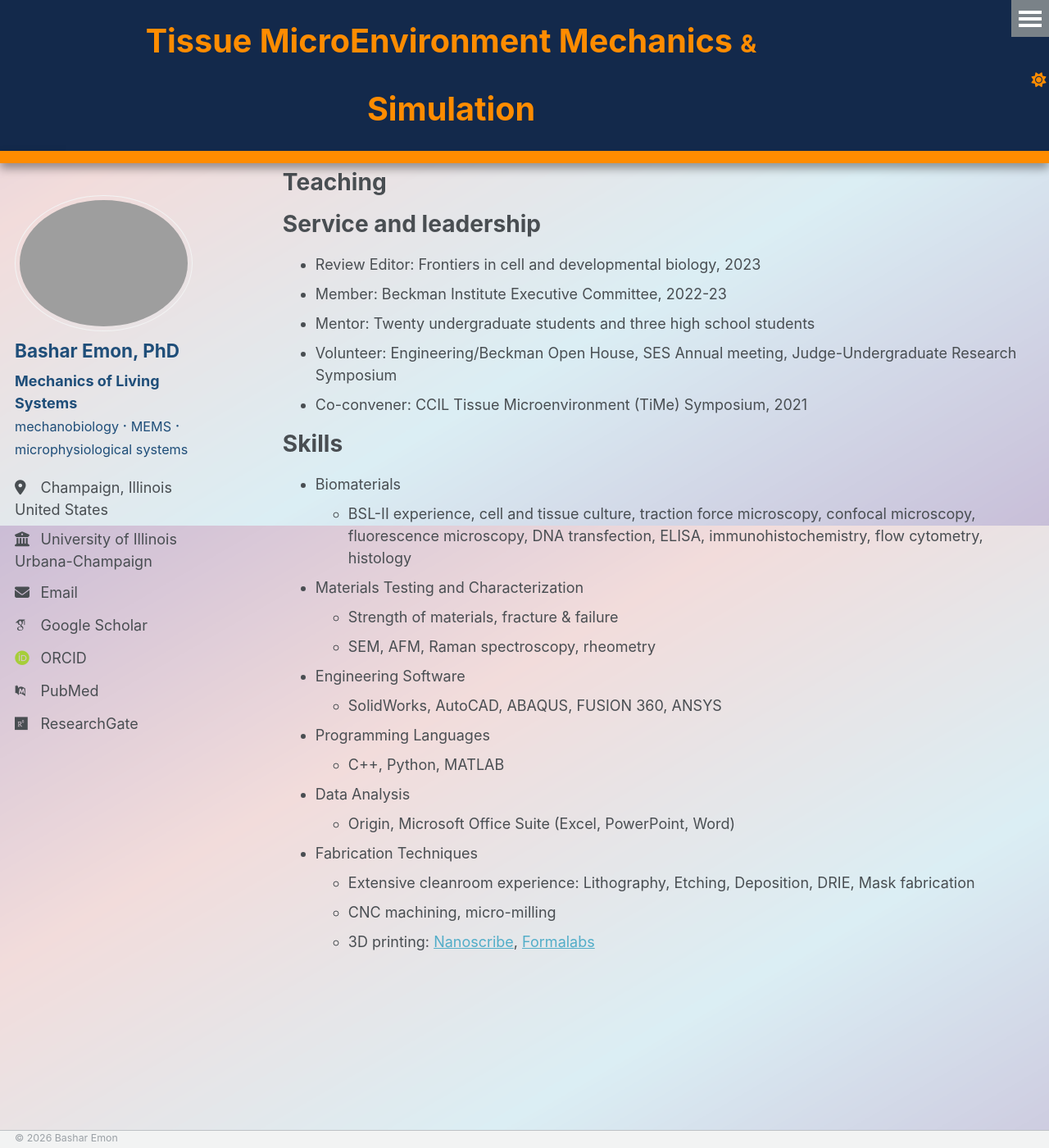
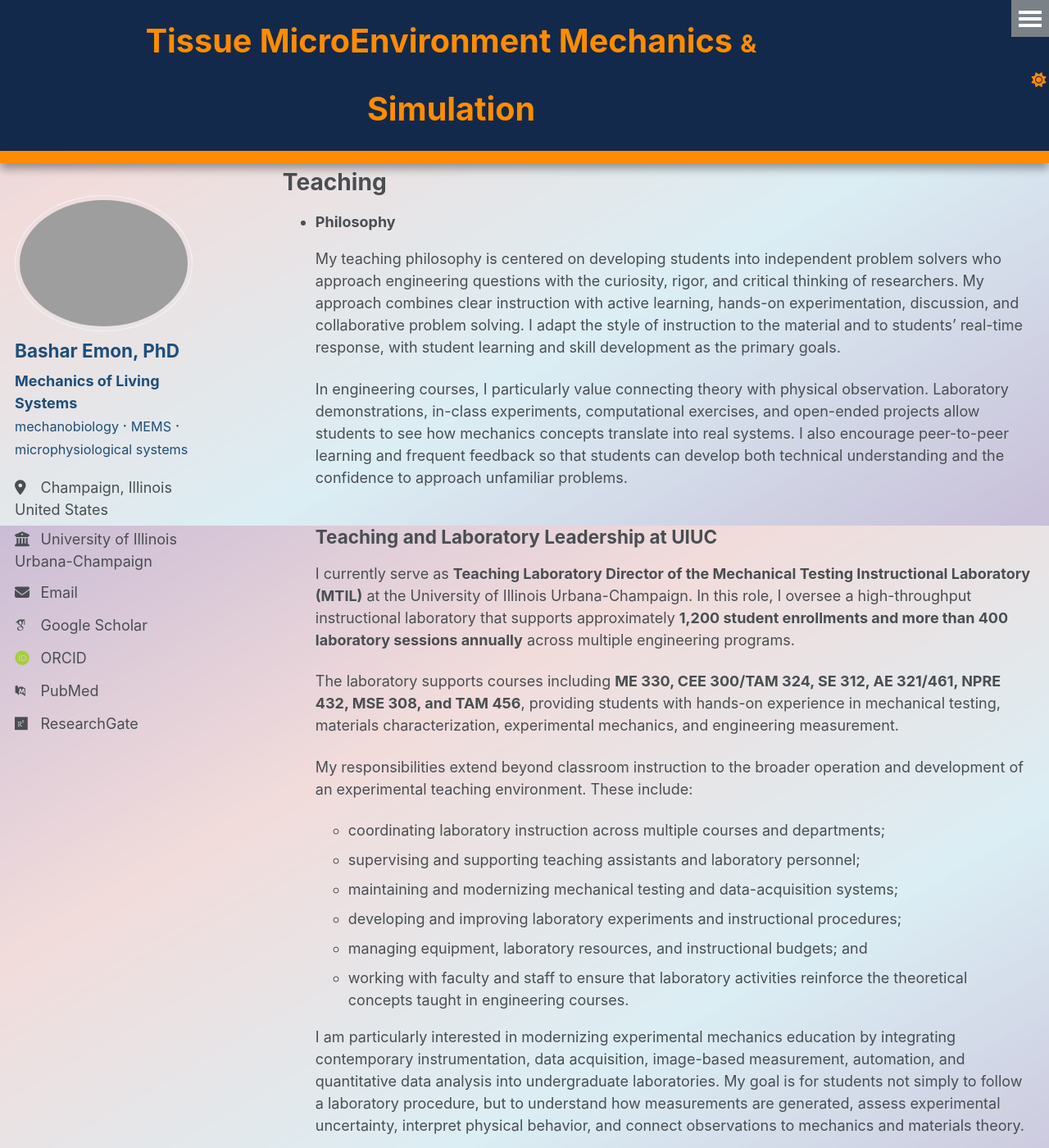
Before and after one commit to BasharEmon/BasharEmon.github.io, a Jekyll site: the page built from _pages/cv.md, in a window 1280 px wide and 1400 px high, scrolled down 6559 px. Shown: the whole window at 82% size. Built offline with Jekyll 4.4.1, drawn with Linux system fonts in a browser that asks for light colours; some web fonts are replaced; a file with an impossible date is left out; some of the changed text lies outside the part shown.

Commit message:
Modify permalink and set teaching date
Updated permalink and date in the teaching document.

```diff
--- a/_teaching/Teaching.md
+++ b/_teaching/Teaching.md
@@ -2,9 +2,9 @@
 title: "Philosophy"
 collection: teaching
 type: ""
-permalink: ""
+permalink: /teaching/UIUC
 venue: ""
-date: ""
+date: 2026-06-01
 location: ""
 ---
 
```
